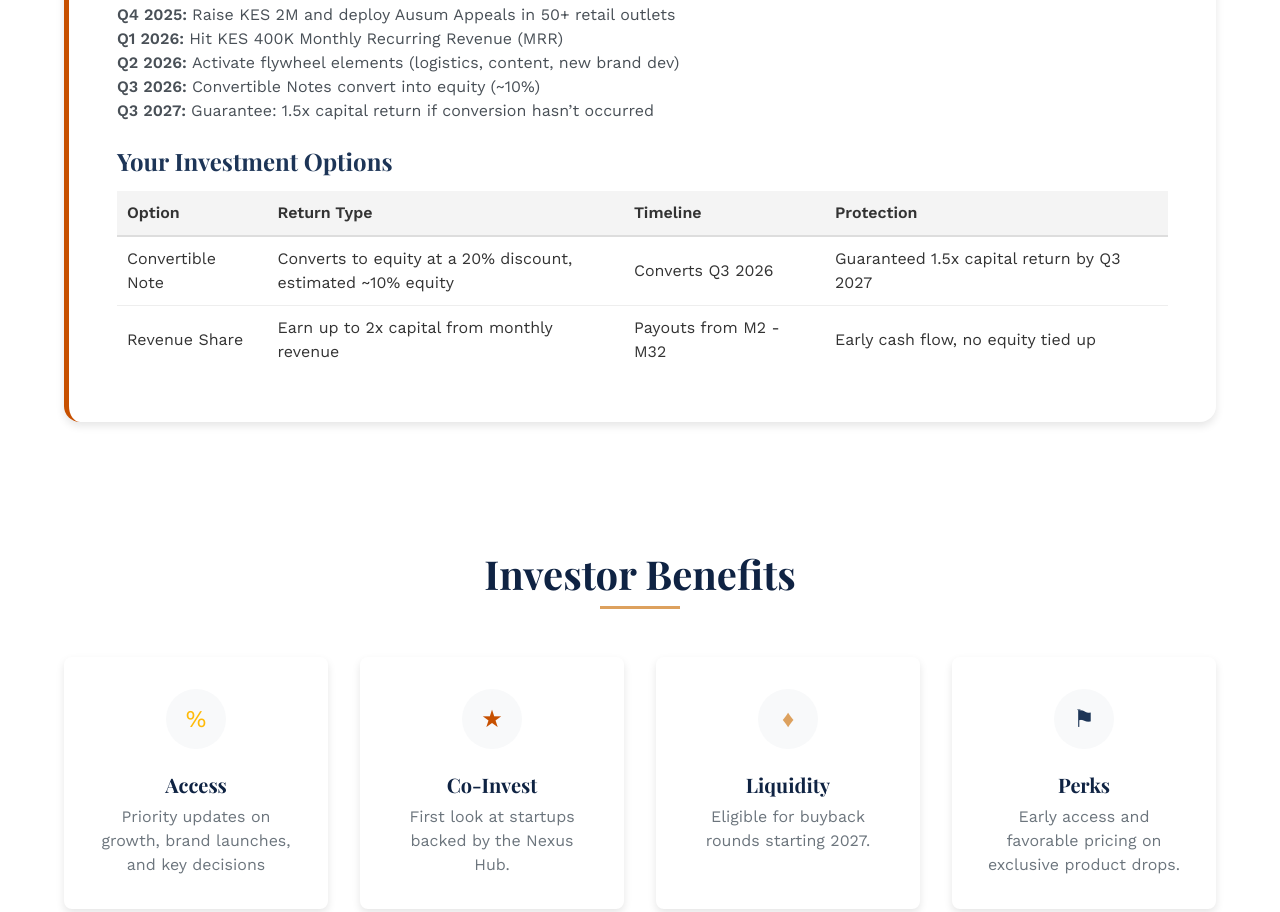
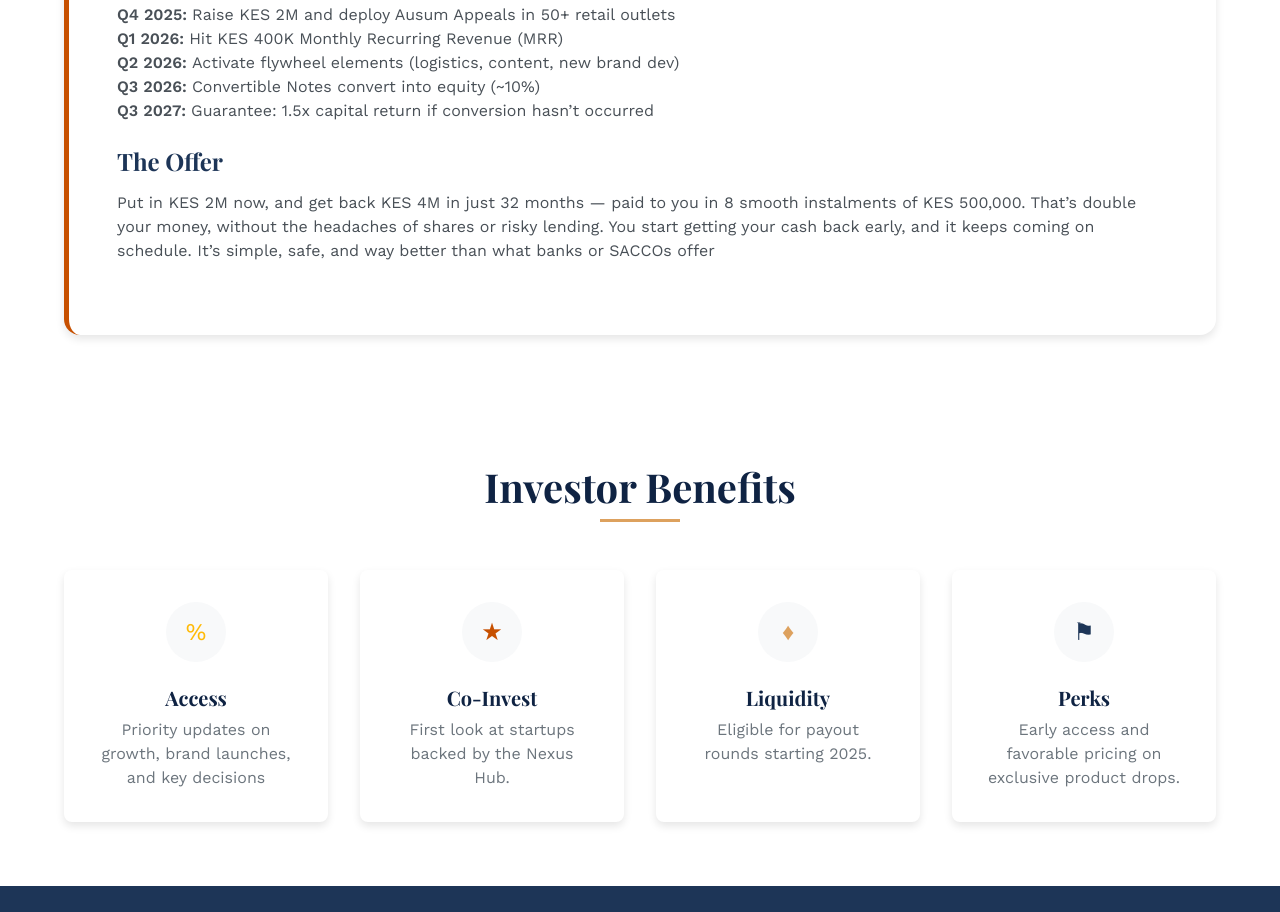
Before and after one commit to ItsEric24/ausum-group-website, a website built with Vite: page invest.html in a window 1280 px wide. Shown: the part 1334-2246 px from the top of the page. Built offline with nearby package versions, Linux system fonts and the light colour scheme.

Commit message:
made changes to invest page

```diff
--- a/invest.html
+++ b/invest.html
@@ -111,43 +111,12 @@
                                 <p><strong>Q3 2027: </strong>Guarantee: 1.5x capital return if conversion hasn’t
                                     occurred</p>
                             </div>
-                            <div>
-                                <h4>Your Investment Options</h4>
-                                <div style="overflow-x:auto;">
-                                    <table style="width:100%; border-collapse: collapse; text-align: left;">
-                                        <thead style="background-color: #f4f4f4;">
-                                            <tr>
-                                                <th style="padding: 10px; border-bottom: 2px solid #ddd;">Option</th>
-                                                <th style="padding: 10px; border-bottom: 2px solid #ddd;">Return Type
-                                                </th>
-                                                <th style="padding: 10px; border-bottom: 2px solid #ddd;">Timeline</th>
-                                                <th style="padding: 10px; border-bottom: 2px solid #ddd;">Protection
-                                                </th>
-                                            </tr>
-                                        </thead>
-                                        <tbody>
-                                            <tr>
-                                                <td style="padding: 10px; border-bottom: 1px solid #eee;">Convertible
-                                                    Note</td>
-                                                <td style="padding: 10px; border-bottom: 1px solid #eee;">Converts to
-                                                    equity at a
-                                                    20% discount,<br>estimated ~10% equity</td>
-                                                <td style="padding: 10px; border-bottom: 1px solid #eee;">Converts Q3
-                                                    2026</td>
-                                                <td style="padding: 10px; border-bottom: 1px solid #eee;">Guaranteed
-                                                    1.5x capital
-                                                    return by Q3 2027</td>
-                                            </tr>
-                                            <tr>
-                                                <td style="padding: 10px;">Revenue Share</td>
-                                                <td style="padding: 10px;">Earn up to 2x capital from monthly revenue
-                                                </td>
-                                                <td style="padding: 10px;">Payouts from M2 - M32</td>
-                                                <td style="padding: 10px;">Early cash flow, no equity tied up</td>
-                                            </tr>
-                                        </tbody>
-                                    </table>
-                                </div>
+                            <div class="phase-why">
+                                <h4>The Offer</h4>
+                                <p>Put in KES 2M now, and get back KES 4M in just 32 months — paid to you in 8 smooth
+                                    instalments of KES 500,000. That’s double your money, without the headaches of
+                                    shares or risky lending. You start getting your cash back early, and it keeps coming
+                                    on schedule. It’s simple, safe, and way better than what banks or SACCOs offer</p>
                             </div>
                         </div>
                     </div>
@@ -245,7 +214,7 @@
                     <div class="benefit-card">
                         <div class="benefit-icon" data-icon="recognition"></div>
                         <h3>Liquidity</h3>
-                        <p>Eligible for buyback rounds starting 2027.</p>
+                        <p>Eligible for payout rounds starting 2025.</p>
                     </div>
                     <div class="benefit-card">
                         <div class="benefit-icon" data-icon="priority"></div>
```
